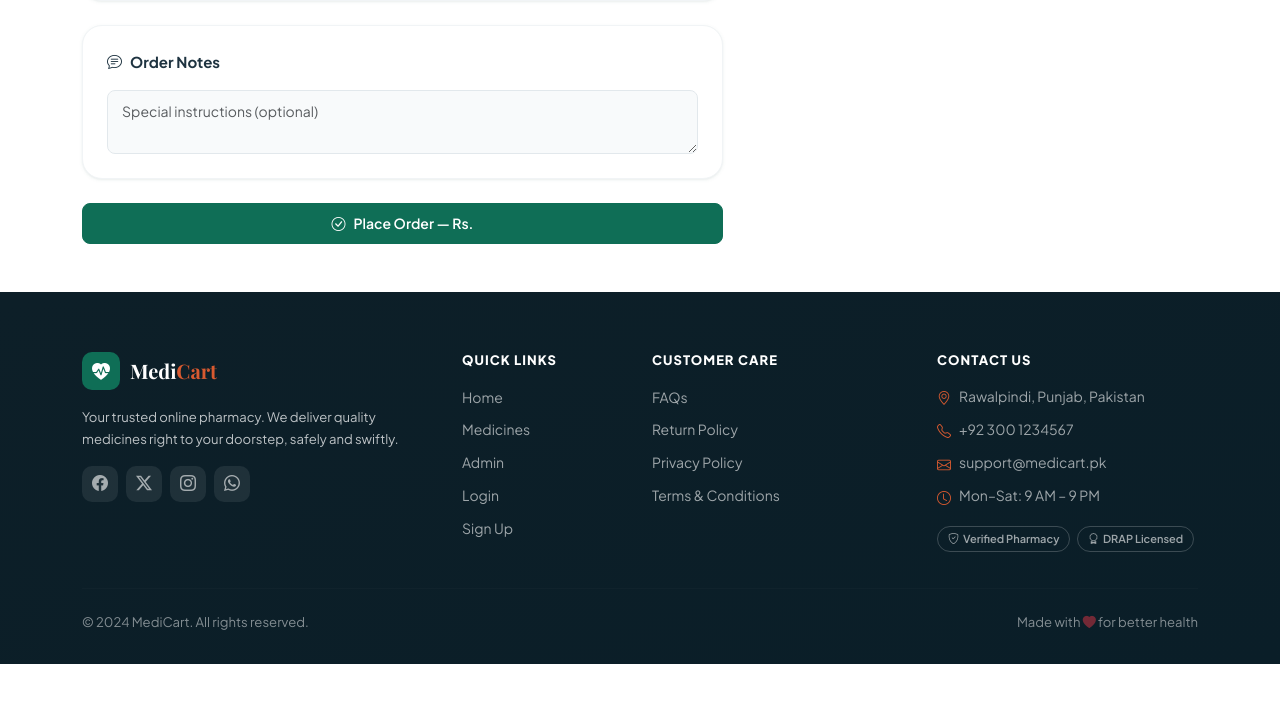
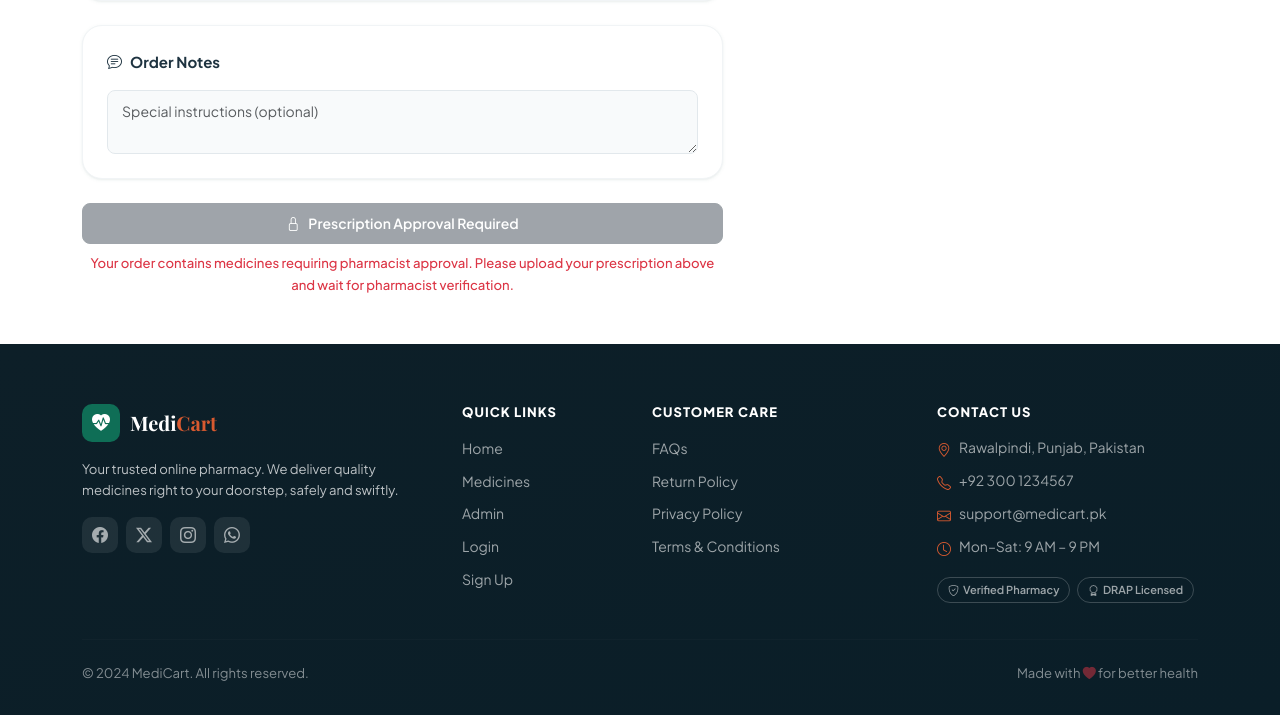
Before and after one commit to MansoorAhmad653/Medicart, a Django app: template shop/templates/shop/checkout.html in a window 1280 px wide. Shown: the part 966-1681 px from the top of the page. Before the commit the page ends 1630 px from the top, so only its background shows below. Run offline with Django 4.2, Linux system fonts and the light colour scheme; the template is opened without the code that fills it: values that come from a table or form of the project are taken from there, others are empty; parts of the project's set-up code (start-up, migrations or seed data) failed here and were passed over.

Commit message:
Implement prescription validation at checkout: block orders with unapproved prescription items, display status inline, and allow direct file uploads on the checkout page

```diff
--- a/shop/templates/shop/checkout.html
+++ b/shop/templates/shop/checkout.html
@@ -32,6 +32,72 @@
     <div class="row g-4">
         <!-- Checkout Form -->
         <div class="col-lg-7">
+            <!-- Prescription Status Section -->
+            {% if requires_prescription %}
+            <div class="checkout-card border-warning mb-4">
+                <div class="checkout-section-title text-warning mb-3">
+                    <i class="bi bi-file-earmark-medical me-2"></i>Prescription Verification Required
+                </div>
+
+                <p class="text-muted small">
+                    This order contains medicines that require an approved prescription by our pharmacist. Please check the status below:
+                </p>
+
+                <div class="list-group mb-3">
+                    {% for item in cart_items %}
+                        {% if item.prescription_status %}
+                            <div class="list-group-item d-flex justify-content-between align-items-center">
+                                <div>
+                                    <h6 class="mb-0 fw-600">{{ item.medicine.name }}</h6>
+                                    <small class="text-muted">Requires prescription approval</small>
+                                </div>
+                                <div>
+                                    {% if item.prescription_status.status == 'approved' %}
+                                        <span class="badge bg-success text-white"><i class="bi bi-check-circle me-1"></i>Approved</span>
+                                    {% elif item.prescription_status.status == 'pending' %}
+                                        <span class="badge bg-warning text-dark"><i class="bi bi-hourglass-split me-1"></i>Pending Review</span>
+                                    {% elif item.prescription_status.status == 'rejected' %}
+                                        <span class="badge bg-danger text-white"><i class="bi bi-exclamation-triangle me-1"></i>Rejected</span>
+                                        <div class="small text-danger mt-1">{{ item.prescription_status.message }}</div>
+                                    {% else %}
+                                        <span class="badge bg-secondary text-white"><i class="bi bi-x-circle me-1"></i>Missing</span>
+                                    {% endif %}
+                                </div>
+                            </div>
+                        {% endif %}
+                    {% endfor %}
+                </div>
+
+                {% if not can_checkout %}
+                    <!-- Upload Form Inline -->
+                    <div class="p-3 bg-light rounded border border-dashed text-center">
+                        <h6 class="fw-600 mb-2"><i class="bi bi-upload me-2"></i>Upload Your Prescription</h6>
+                        <p class="text-muted small mb-3">Upload a scanned copy or image of your valid prescription. Once uploaded, our pharmacist will verify it and unlock your checkout.</p>
+                        <form method="post" enctype="multipart/form-data" action="{% url 'shop:checkout' %}">
+                            {% csrf_token %}
+                            <input type="hidden" name="action" value="upload_prescription">
+                            <div class="mb-3 text-start">
+                                <label class="form-label small fw-500">Choose File (Image or PDF) *</label>
+                                {{ prescription_form.file }}
+                            </div>
+                            <div class="mb-3 text-start">
+                                <label class="form-label small fw-500">Additional Notes for Pharmacist</label>
+                                {{ prescription_form.notes }}
+                            </div>
+                            <button type="submit" class="btn btn-warning btn-sm w-100 fw-600">
+                                <i class="bi bi-cloud-upload me-2"></i>Upload & Submit Prescription
+                            </button>
+                        </form>
+                    </div>
+                {% else %}
+                    <div class="alert alert-success d-flex align-items-center mb-0" role="alert">
+                        <i class="bi bi-check-circle-fill me-2 fs-5"></i>
+                        <div>Your prescription is verified and approved! You can now place your order.</div>
+                    </div>
+                {% endif %}
+            </div>
+            {% endif %}
+
             <form method="post">
                 {% csrf_token %}
                 <div class="checkout-card">
@@ -76,9 +142,18 @@
                     {{ form.notes }}
                 </div>
 
+                {% if can_checkout %}
                 <button type="submit" class="btn btn-primary btn-lg w-100 mt-4">
                     <i class="bi bi-check-circle me-2"></i>Place Order — Rs. {{ total }}
                 </button>
+                {% else %}
+                <button type="button" class="btn btn-secondary btn-lg w-100 mt-4" disabled>
+                    <i class="bi bi-lock me-2"></i>Prescription Approval Required
+                </button>
+                <div class="text-danger small text-center mt-2 fw-500">
+                    Your order contains medicines requiring pharmacist approval. Please upload your prescription above and wait for pharmacist verification.
+                </div>
+                {% endif %}
             </form>
         </div>
 
```
Also changed, not shown: shop/views.py (+76 -6 lines).
